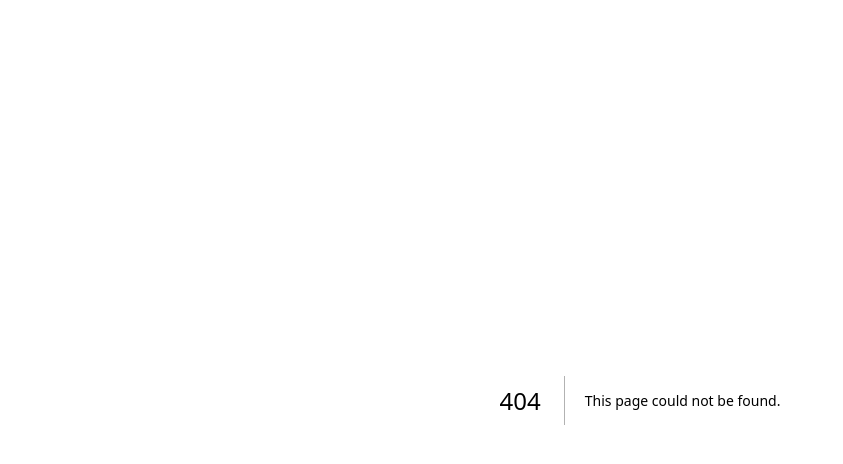
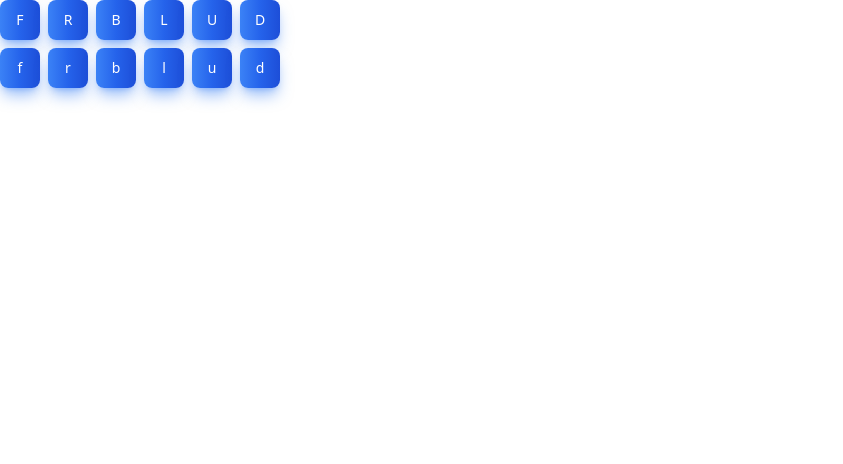
Before and after one commit to timsonau/RubikSolverPage, a Next.js app: page /components/CubeController in a window 1280 px wide. Before the commit this address had no page. Shown: the top 464 px of the page, without its empty margins (0-843 px from the left). Built offline with nearby package versions, Linux system fonts and the light colour scheme.

Commit message:
Added Cube Controller Files

```diff
--- a/pages/components/CubeApp.tsx
+++ b/pages/components/CubeApp.tsx
@@ -1,6 +1,7 @@
 import CubeMap from "./CubeMap";
 import CubeForm from "./CubeForm";
 import CubeSolution from "./CubeSolution";
+import CubeController from "./CubeController";
 import React, { useState } from "react";
 
 import { DEFAULT_CUBE } from "../../util/constants";
@@ -18,7 +19,10 @@ function CubeApp() {
         cubeString={cubeString}
         setSolution={setSolution}
       />
-      <CubeMap cubeString={cubeString} />
+      <div className="cube-controller-map-wrapper">
+        <CubeMap cubeString={cubeString} />
+      </div>
+
       <CubeSolution solution={solution} />
     </div>
   );
--- /dev/null
+++ b/pages/components/CubeController.tsx
@@ -0,0 +1,29 @@
+/* Imports */
+import React from "react";
+import CubeFace from "./CubeFace";
+import { DEFAULT_CUBE } from "../../util/constants";
+import CubeControllerButton from "./CubeControllerButton";
+/* Constants */
+
+interface CubeControllerProps {}
+
+function CubeController(props: CubeControllerProps) {
+  const cwRotations = "FRBLUD";
+  const ccwRotations = "frblud";
+  return (
+    <div className="cube-controller">
+      <div className="cw-rotations">
+        {Array.from(cwRotations).map((char, index) => (
+          <CubeControllerButton rotation={char} />
+        ))}
+      </div>
+      <div className="ccw-rotations">
+        {Array.from(ccwRotations).map((char, index) => (
+          <CubeControllerButton rotation={char} />
+        ))}
+      </div>
+    </div>
+  );
+}
+
+export default CubeController;
--- /dev/null
+++ b/pages/components/CubeControllerButton.tsx
@@ -0,0 +1,22 @@
+/* Imports */
+import React from "react";
+import { DEFAULT_CUBE } from "../../util/constants";
+
+/* Constants */
+
+interface CubeControllerButtonProps {
+  rotation: string;
+}
+
+function CubeControllerButton(props: CubeControllerButtonProps) {
+  return (
+    <button
+      type="button"
+      className="text-white bg-gradient-to-r from-blue-500 w-10 h-10 via-blue-600 to-blue-700 hover:bg-gradient-to-br focus:ring-4 focus:outline-none focus:ring-blue-300 dark:focus:ring-blue-800 shadow-lg shadow-blue-500/50 dark:shadow-lg dark:shadow-blue-800/80 font-medium rounded-lg text-sm text-center mr-2 mb-2 "
+    >
+      {props.rotation}
+    </button>
+  );
+}
+
+export default CubeControllerButton;
--- a/pages/components/CubeMap.tsx
+++ b/pages/components/CubeMap.tsx
@@ -2,7 +2,6 @@
 import React from "react";
 import CubeFace from "./CubeFace";
 import { DEFAULT_CUBE } from "../../util/constants";
-
 /* Constants */
 
 interface CubeMapProps {
@@ -14,7 +13,6 @@ function CubeMap(props: CubeMapProps) {
   if (!props.cubeString) props.cubeString = DEFAULT_CUBE;
 
   return (
-    <div className="cube-map-wrapper">
     <div className="cube-map">
       <CubeFace side="up" colors={props.cubeString.substring(36, 45)} />
       <div className="side-faces flex">
@@ -25,7 +23,6 @@ function CubeMap(props: CubeMapProps) {
       </div>
       <CubeFace side="down" colors={props.cubeString.substring(45, 54)} />
     </div>
-    </div>
   );
 }
 
--- a/styles/globals.css
+++ b/styles/globals.css
@@ -50,10 +50,9 @@
   @apply flex justify-center gap-1.5;
 }
 
-.cube-map-wrapper {
+.cube-controller-map-wrapper {
   @apply h-[50%] sm:h-[60%] flex justify-center items-center;
 }
-
 .cube-map {
   @apply flex flex-col items-center justify-between space-y-1.5;
 }
```
Lines whose indentation alone changed are shown as unchanged.
